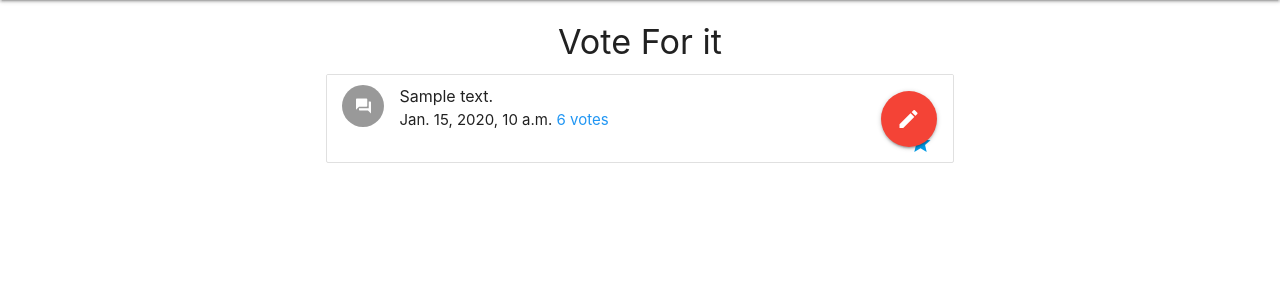
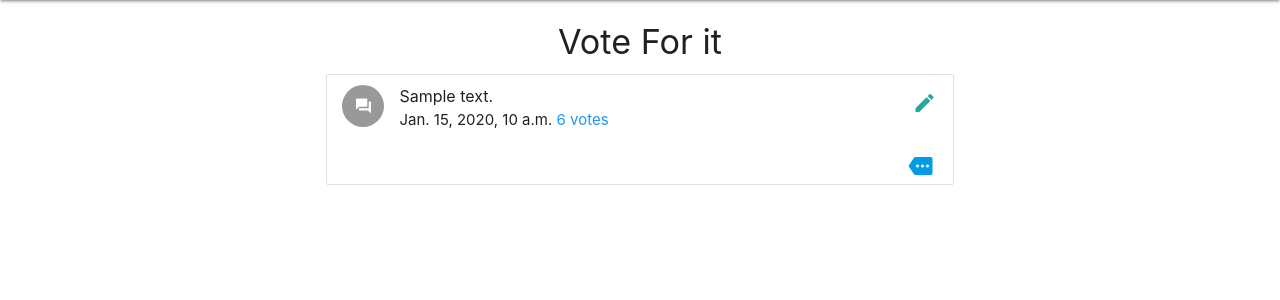
Before and after one commit to AminAbdisamad/voting, a Django app: page /vote/ in a window 1280 px wide. Shown: the part 64-364 px from the top of the page. Run offline with Django 3.2, Linux system fonts and the light colour scheme; tables that the repository leaves empty hold one stand-in row (values such as "Sample post").

Commit message:
refactoring and fixes

```diff
--- a/src/settings.py
+++ b/src/settings.py
@@ -128,4 +128,5 @@ USE_TZ = True
 # Static files (CSS, JavaScript, Images)
 # https://docs.djangoproject.com/en/2.2/howto/static-files/
 
-STATIC_URL = '/static/'
+# STATIC_URL = '/static/'
+STATIC_URL = '/templates/'
--- a/templates/base.html
+++ b/templates/base.html
@@ -14,6 +14,7 @@
       rel="stylesheet"
       href="https://cdnjs.cloudflare.com/ajax/libs/materialize/1.0.0/css/materialize.min.css"
     />
+    <link rel="stylesheet" href="#" />
   </head>
   <body>
     <nav>
--- /dev/null
+++ b/templates/style.css
@@ -0,0 +1,4 @@
+.secondary-content {
+  padding-left: 5em !important;
+  margin-left: 5em !important;
+}
--- a/templates/vote/index.html
+++ b/templates/vote/index.html
@@ -8,9 +8,9 @@
         <li class="collection-item avatar">
           <i class="material-icons circle">question_answer</i>
           <span class="title">{{question.question_text}} </span>
-           <p>{{question.pub_date}} <span class="blue-text right-align">6 votes</span> </p>
-           <a class="btn-floating btn-large waves-effect waves-light red secondary-content"><i class="material-icons tinny">edit</i></a>
-            <a href="#!" class="right"><i class="material-icons">grade</i></a>
+           <p>{{question.pub_date}} <span class="blue-text right-align">6 votes</span> <a href="#!" class="secondary-content"><i class="material-icons">edit</i></a></p>
+           <br/>
+           <a href="#!" class="right"><i class="material-icons ">more</i></a>
         </li>
       </ul>
     {% endfor %}
```
